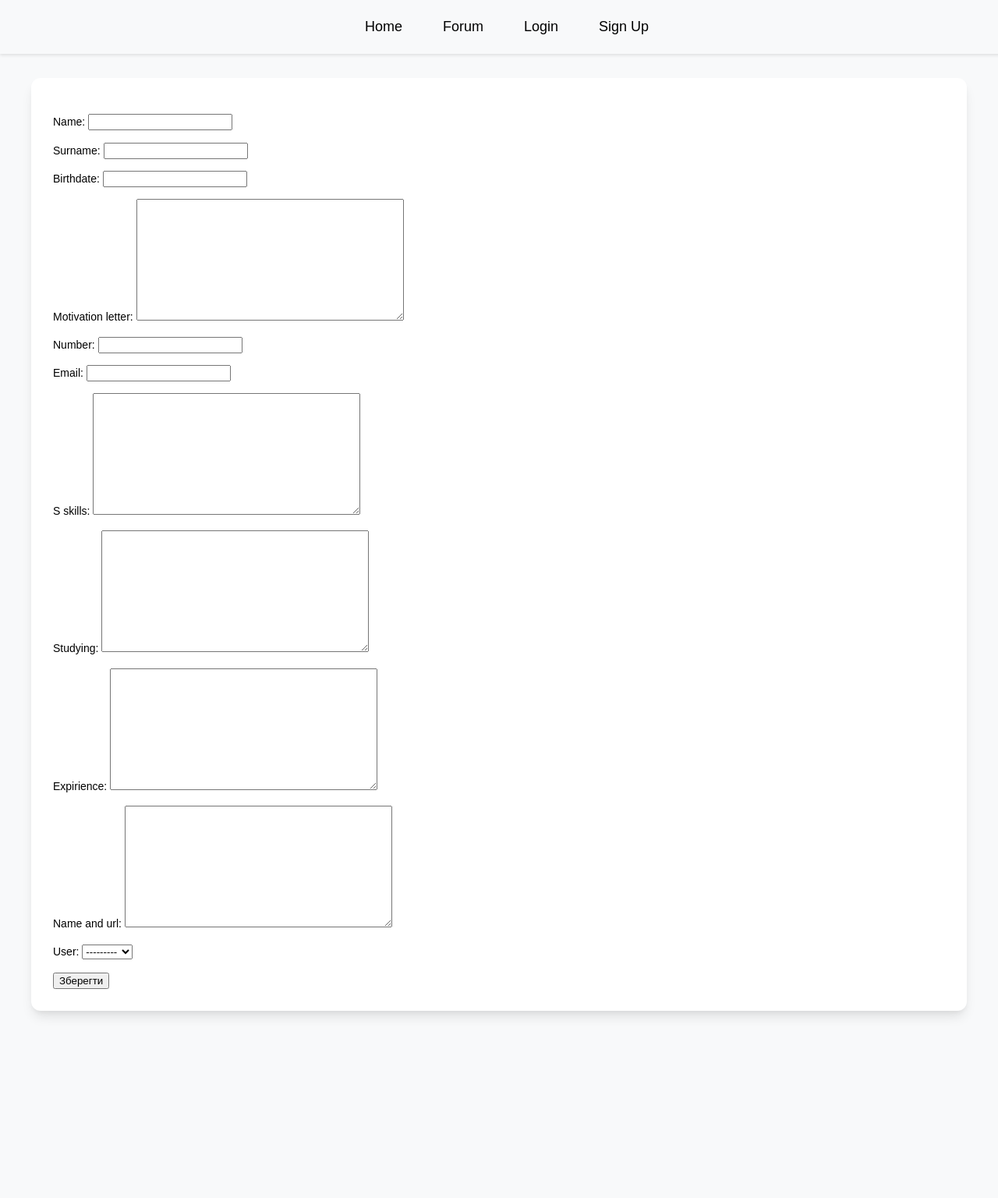
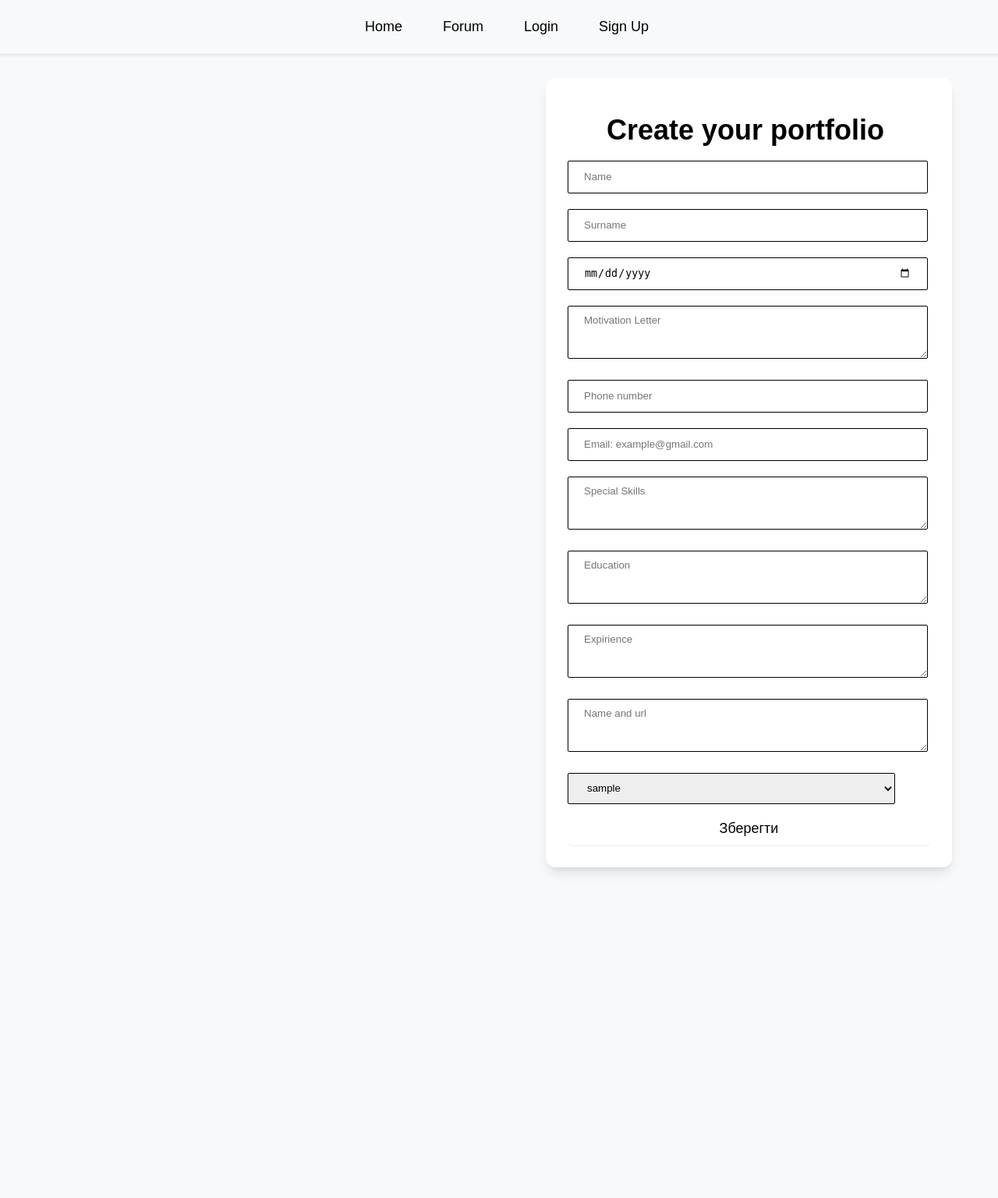
Before and after one commit to Nikita3421/Portal_Group, a Django app: page /portfolio/portfolio_create/ in a window 1280 px wide. Shown: the top 1536 px of the page at 78% size. Run offline with Django 5.2, Linux system fonts and the light colour scheme; tables that the repository leaves empty hold one stand-in row (values such as "Sample post").

Commit message:
added css to portfolio create form

```diff
--- a/portfolio/forms.py
+++ b/portfolio/forms.py
@@ -5,6 +5,7 @@ from django.contrib.auth.models import User
 from portfolio import models
 
 class PortfolioForm(forms.ModelForm):
+
     class Meta:
         model = models.Portfolio
         fields = [
@@ -21,10 +22,128 @@ class PortfolioForm(forms.ModelForm):
             'user',
             ]
 
-    def __init__(self, *args, **kwargs):
-        super(PortfolioForm, self).__init__(*args, **kwargs)
-        for field in self.fields:
-            self.fields[field].widget.attrs.update({"class": "form-control"})
+    name = forms.CharField(
+            label='Name',
+            widget=forms.TextInput(
+                attrs = {
+                    'class': "form_input",
+                    'id': "name",
+                    'placeholder': "Name",
+                }
+            )
+        )
+
+    surname = forms.CharField(
+            label='Surname',
+            widget=forms.TextInput(
+                attrs = {
+                    'class': "form_input",
+                    'id': "surname",
+                    'placeholder': "Surname",
+                }
+            )
+        )
+
+    motivation_letter = forms.CharField(
+            label='motivation_letter',
+            widget=forms.Textarea(
+                attrs = {
+                    'class': "form__input",
+                    'id': "motivation_letter",
+                    'placeholder': "Motivation Letter",
+                }
+            )
+        )
+
+    birthdate = forms.DateField(
+            label='Birthday',
+            widget=forms.DateTimeInput(
+                attrs = {
+                    'class': "form_input",
+                    'type': "date",
+                    'id': "birthday",
+                    'placeholder': "Birthday",
+                }
+            )
+        )
+
+    number = forms.IntegerField(
+            label='Phone number',
+            widget=forms.NumberInput(
+                attrs = {
+                    'class': "form_input",
+                    'id': "number",
+                    'placeholder': "Phone number",
+                }
+            )
+        )
+
+    s_skills = forms.CharField(
+            label='s_skills',
+            widget=forms.Textarea(
+                attrs = {
+                    'class': "form__input",
+                    'id': "s_skills",
+                    'placeholder': "Special Skills",
+                }
+            )
+        )
+
+    studying = forms.CharField(
+            label='studying',
+            widget=forms.Textarea(
+                attrs = {
+                    'class': "form__input",
+                    'id': "studying",
+                    'placeholder': "Education",
+                }
+            )
+        )
+
+    email = forms.EmailField(
+            label='Email',
+            widget=forms.EmailInput(
+                attrs = {
+                    'class': "form_input",
+                    'id': "email",
+                    'placeholder': "Email: example@gmail.com",
+                }
+            )
+        )
+
+    expirience = forms.CharField(
+            label='Expirience',
+            widget=forms.Textarea(
+                attrs = {
+                    'class': "form__input",
+                    'id': "expirience",
+                    'placeholder': "Expirience",
+                }
+            )
+        )
+
+    name_and_url = forms.CharField(
+            label='Name and Url',
+            widget=forms.Textarea(
+                attrs = {
+                    'class': "form__input",
+                    'id': "name_and_url",
+                    'placeholder': "Name and url",
+                }
+            )
+        )
+
+    user = forms.CharField(
+            label='User',
+            widget=forms.Select(
+                attrs = {
+                    'class': "form_input",
+                    'id': "id_user",
+                    'placeholder': "User",
+                },
+                choices=User.objects.values_list('username', 'username')
+            )
+        )
 
 class ProjectsForm(forms.ModelForm):
     class Meta:
--- a/portfolio/models.py
+++ b/portfolio/models.py
@@ -9,7 +9,7 @@ class Portfolio(models.Model):
     birthdate = models.DateField(null=True, blank=True)
     motivation_letter = models.TextField()
     number = models.IntegerField()
-    email = models.CharField(max_length=511)
+    email = models.EmailField(max_length=511)
     s_skills = models.TextField()
     studying = models.TextField()
     expirience = models.TextField()
--- a/static/css/home.css
+++ b/static/css/home.css
@@ -107,7 +107,11 @@ footer {
 
 .portfolio-form {
     background: #fff;
+    margin-left: 660px;
+    margin-right: 660px;
     padding: 2em;
+    height: 100%;
+    width: 465px;
     border-radius: 0.75rem;
     line-height: 1.6;
     overflow: hidden;
@@ -116,3 +120,88 @@ footer {
     font-size: 0.875rem;
     box-shadow: 0 10px 15px -3px rgba(0, 0, 0, 0.1), 0 4px 6px -2px rgba(0, 0, 0, 0.05);
 }
+
+.title {
+    color: #000000;
+    font-family: sans-serif;
+    font-size: 36px;
+    font-weight: 600;
+    margin-top: 10px;
+    margin-left: 50px;
+    margin-right: 50px;
+  }
+
+.form {
+    align-self: center;
+  }
+
+.form_input {
+    width: clamp(120px, 50vw, 420px);
+    height: 2.5rem;
+    padding: 0 1.25rem;
+    border: 1px solid black;
+    border-radius: 2px;
+    margin: 0.625rem auto;
+    transition: all 250ms;
+}
+
+.form__input {
+    width: clamp(120px, 50vw, 420px);
+    height: 5em;
+    padding: 0 1.25rem;
+    border: 1px solid black;
+    border-radius: 2px;
+    margin: 0.625rem auto;
+    transition: all 250ms;
+}
+
+.form__input::placeholder{
+    padding-top: 10px;
+}
+
+.form_label {
+    color: grey;
+    display: block;
+}
+
+textarea {
+    font-family: Arial;
+    resize: vertical;
+}
+
+.form-btn {
+    color: #000000;
+    background: #ffffff;
+    border-color: #807777;
+    padding-right: 0.1rem;
+    padding-left: 0.1rem;
+    padding-top: 0.5rem;
+    padding-bottom: 0.5rem;
+    font-family: Arial;
+    font-size: 18px;
+    font-weight: 400    ;
+    line-height: 1.5;
+    box-shadow: inset 0 1px 0 rgba(255, 255, 255, 0.15), 0 1px 1px rgba(0, 0, 0, 0.075);
+    display: inline-block;
+    text-align: center;
+    text-decoration: none;
+    vertical-align: middle;
+    cursor: pointer;
+    border-radius: 0.375rem;
+    width: 100%;
+    border: none;
+ }
+ .form-btn:hover {
+    color: #000000;
+    background-color: #8a8383;
+    border-color: #807777;
+ }
+ .form-btn:active {
+    color: #000000;
+    background-color: #8a8383;
+    border-color: #807777;
+    box-shadow: inset 0 3px 5px rgba(0, 0, 0, 0.125);
+ }
+ .form-btn:focus {
+    box-shadow: #8a8383;
+ }
--- a/templates/portfolio/portfolio_form.html
+++ b/templates/portfolio/portfolio_form.html
@@ -2,13 +2,23 @@
 
 {% block content %}
 <section class="portfolio-form">
-    <h2>{{ view.title }}</h2>
-    <form method="post" novalidate>
+    <div class="title">Create your portfolio</div>
+    <form method="post" class="form" novalidate>
         {% csrf_token %}
-        {{ form.as_p }}
+        {{ form.name }}
+        {{ form.surname }}
+        {{ form.birthdate }}
+        {{ form.motivation_letter }}
+        {{ form.number }}
+        {{ form.email }}
+        {{ form.s_skills }}
+        {{ form.studying }}
+        {{ form.expirience }}
+        {{ form.name_and_url }}
+        {{ form.user }}
         <div>
-            <button type="submit">Зберегти</button>
+            <button type="submit" class="form-btn">Зберегти</button>
         </div>
     </form>
 </section>
-{% endblock %}
+{% endblock %}./
```
Also changed, not shown: auth_sys/migrations/0005_remove_portfolioprojects_portfolio_delete_portfolio_and_more.py (added), portfolio/migrations/0001_initial.py (added).
